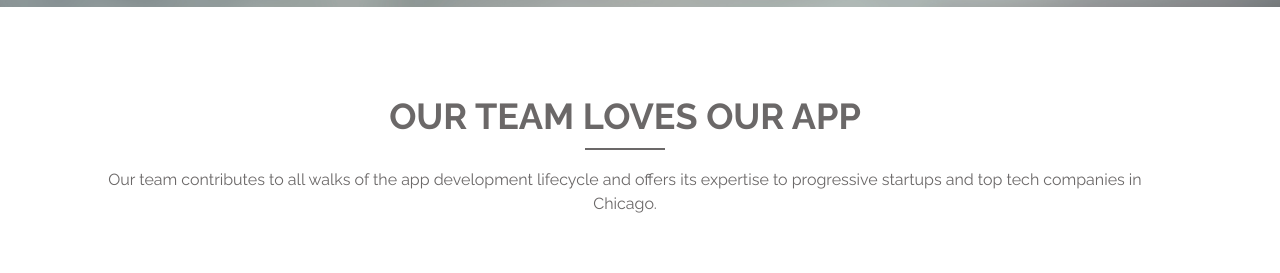
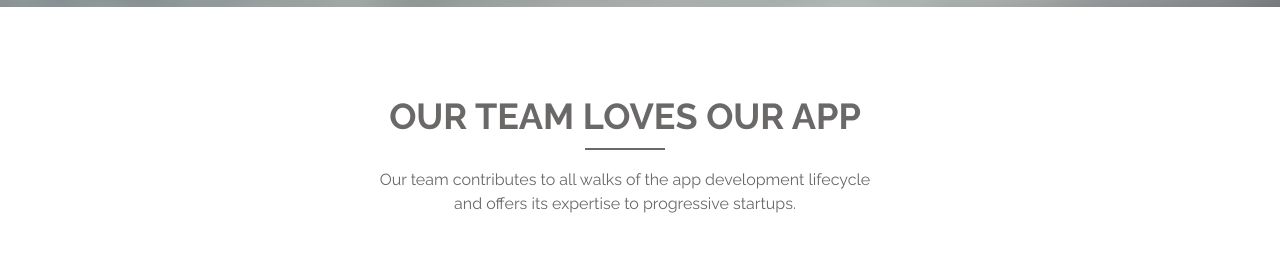
Before and after one commit to magnitoapp/magnito, a plain HTML site: page index.html in a window 1280 px wide. Shown: the part 2691-2964 px from the top of the page. Drawn offline with Linux system fonts and the light colour scheme.

Commit message:
Update index.html

```diff
--- a/index.html
+++ b/index.html
@@ -194,8 +194,8 @@
 				<div class="col-md-12 clients-title">
 					<h1>OUR TEAM LOVES OUR APP</h1>
 					<div class="dark-stroke"></div>
-					<p class="title-description">Our team contributes to all walks of the app development lifecycle
-						and offers its expertise to progressive startups and top tech companies in Chicago.</p>
+					<p class="title-description">Our team contributes to all walks of the app development lifecycle<br>
+						and offers its expertise to progressive startups.</p>
 				</div>
 			</div>
 			<div class="row clients-list">
```
